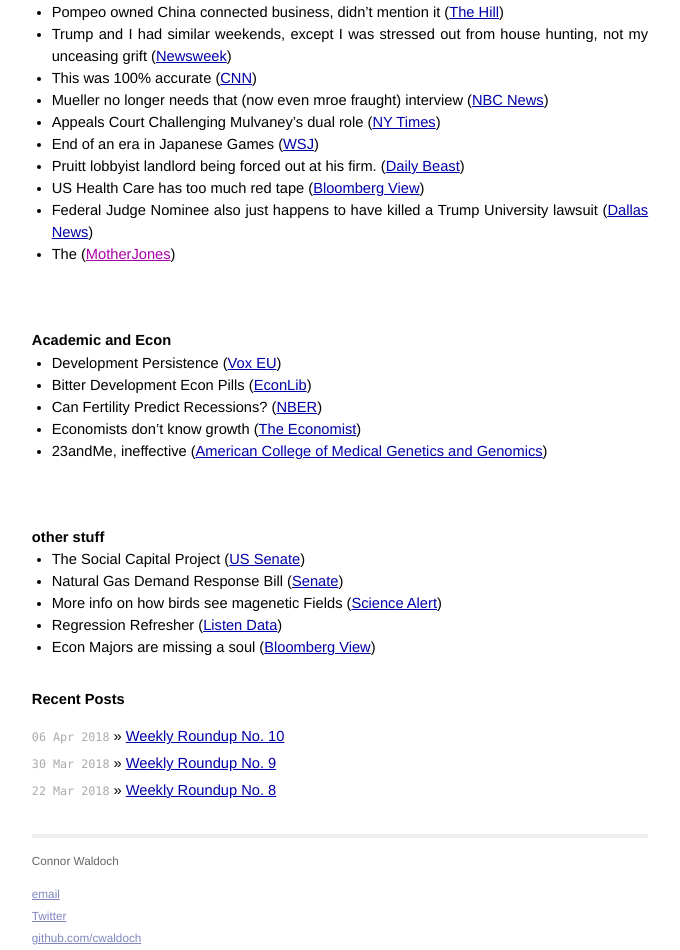
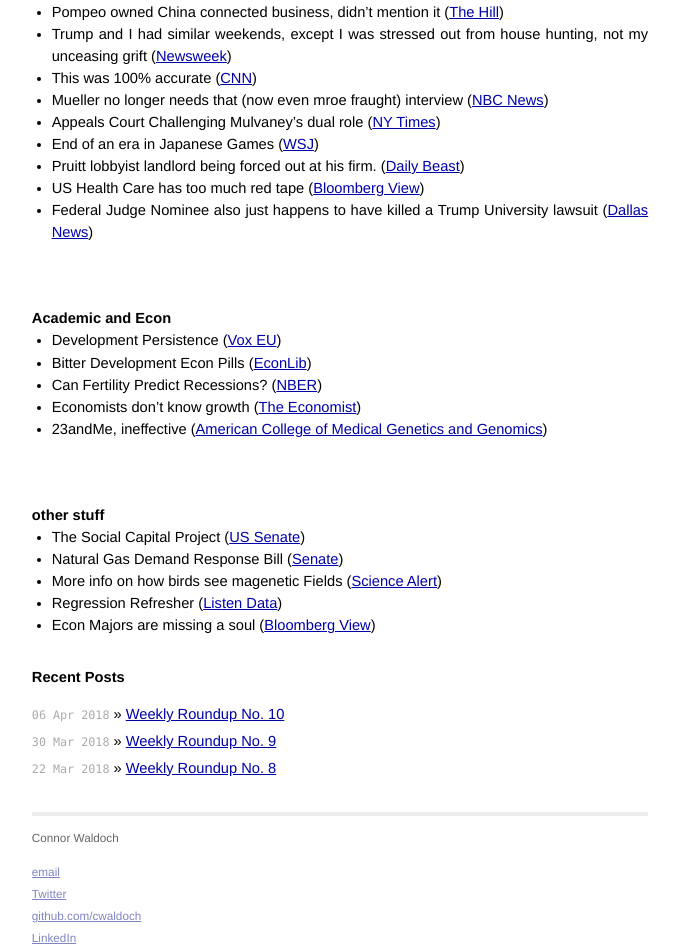
Before and after one commit to cwaldoch/cwaldoch.github.io, a Jekyll site: the page built from _posts/2018-04-13-Weekly-Roundup-No.-11.md, in a window 1280 px wide. Shown: the part 731-1681 px from the top of the page, without its empty margins (300-980 px from the left). Built offline with Jekyll 4.4.1, drawn with Linux system fonts in a browser that asks for light colours; our own code applies the rules of GitHub Pages for plain Markdown files.

Commit message:
Update 2018-04-13-Weekly-Roundup-No.-11.md

```diff
--- a/_posts/2018-04-13-Weekly-Roundup-No.-11.md
+++ b/_posts/2018-04-13-Weekly-Roundup-No.-11.md
@@ -19,7 +19,6 @@ Sometimes I think it would have been easier to just stay in Chicago.
 * Pruitt lobbyist landlord being forced out at his firm. ([Daily Beast](https://www.thedailybeast.com/scott-pruitts-lobbyist-landlord-being-pressured-to-leave-his-firm))
 * US Health Care has too much red tape ([Bloomberg View](https://www.bloomberg.com/view/articles/2018-03-26/medical-billing-bogs-down-u-s-health-care-system))
 * Federal Judge Nominee also just happens to have killed a Trump University lawsuit ([Dallas News](https://www.dallasnews.com/news/politics/2018/04/11/trump-nominee-federal-judge-killed-texas-lawsuit-trump-university))
-* The ([MotherJones]())
 
 ![]()
 ## Academic and Econ
```
